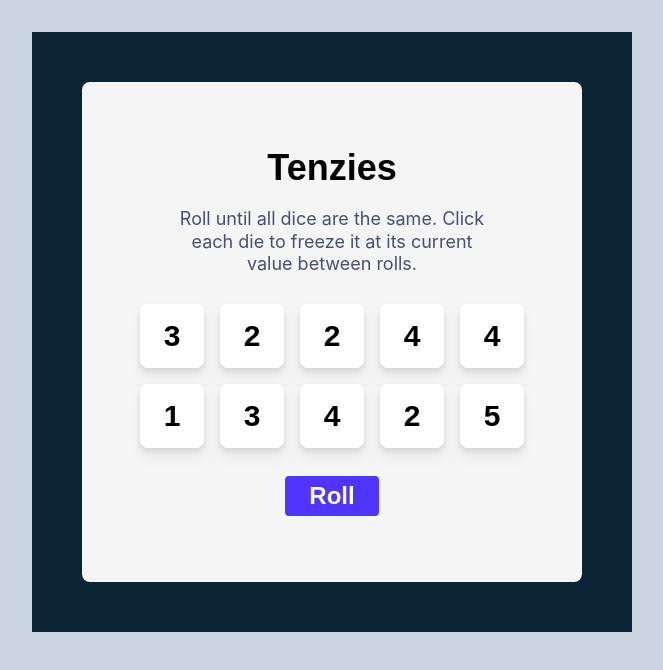
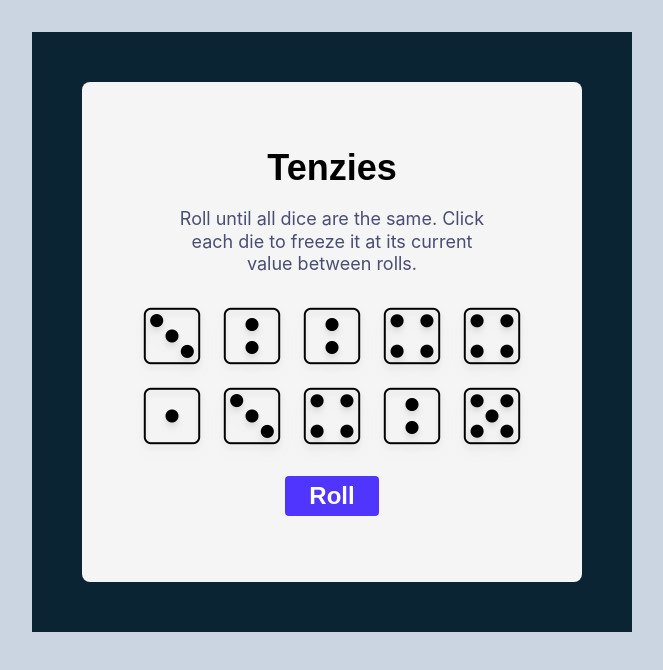
Before and after one commit to jeanwang2dev/scrimba-tenzies, a React app: page / in a window 1280 px wide. Shown: the top 670 px of the page, without its empty margins (308-971 px from the left). Built offline with nearby package versions, Linux system fonts and the light colour scheme; the HTML template or start-up script is replaced by a standard one.

Commit message:
put real dots on the dice with css

```diff
--- a/src/components/Die.jsx
+++ b/src/components/Die.jsx
@@ -1,10 +1,46 @@
+import dieOne from '../img/dieFace1.png'
+import dieTwo from '../img/dieFace2.png'
+import dieThree from '../img/dieFace3.png'
+import dieFour from '../img/dieFace4.png'
+import dieFive from '../img/dieFace5.png'
+import dieSix from '../img/dieFace6.png'
+
+
 function Die(props) {
+    let dieFace = "";
+    switch (props.value) {
+      case 1:
+        dieFace = dieOne;
+        break;
+      case 2:
+        dieFace = dieTwo;
+        break;
+      case 3:
+        dieFace = dieThree;
+        break;
+      case 4:
+        dieFace = dieFour;
+        break;
+      case 5:
+        dieFace = dieFive;
+        break;
+      case 6:
+        dieFace = dieSix;
+        break;
+      default:
+        break;
+    }
+
     return (
         <div
             className={`die ${props.isHeld ? "bg-diceGreen" : ""}`}
             onClick={props.holdDice}
+            style={{
+                backgroundImage: `url(${dieFace})`,
+                backgroundSize: "cover",
+              }}
         >
-            <span className="text-3xl font-bold">{props.value}</span>
+            {/* <span className="text-3xl font-bold">{props.value}</span> */}
         </div>
     )
 }
--- a/src/style.css
+++ b/src/style.css
@@ -22,6 +22,6 @@
     }
 
     .die {
-        @apply w-16 h-16 bg-white drop-shadow-lg rounded-lg flex justify-center items-center  cursor-pointer;
+        @apply w-16 h-16 drop-shadow-lg rounded-lg flex justify-center items-center cursor-pointer;
     }
 }
--- a/tailwind.config.js
+++ b/tailwind.config.js
@@ -20,6 +20,9 @@ module.exports = {
         'karla': ['Karla', 'sans-serif'],
         'inter': ['Inter', 'sans-serif'],
       },
+      backgroundImage: {
+        'dieFaceOne': "url('dieFace1.png')",
+      }
     },
   },
   plugins: [],
```
